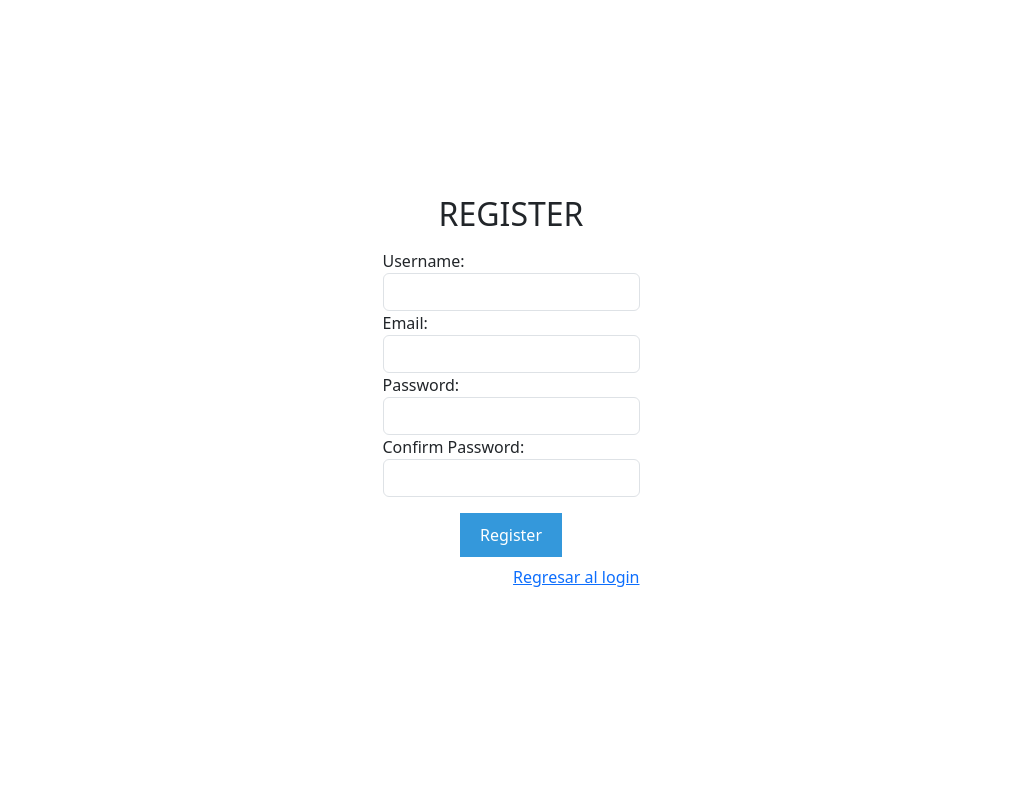
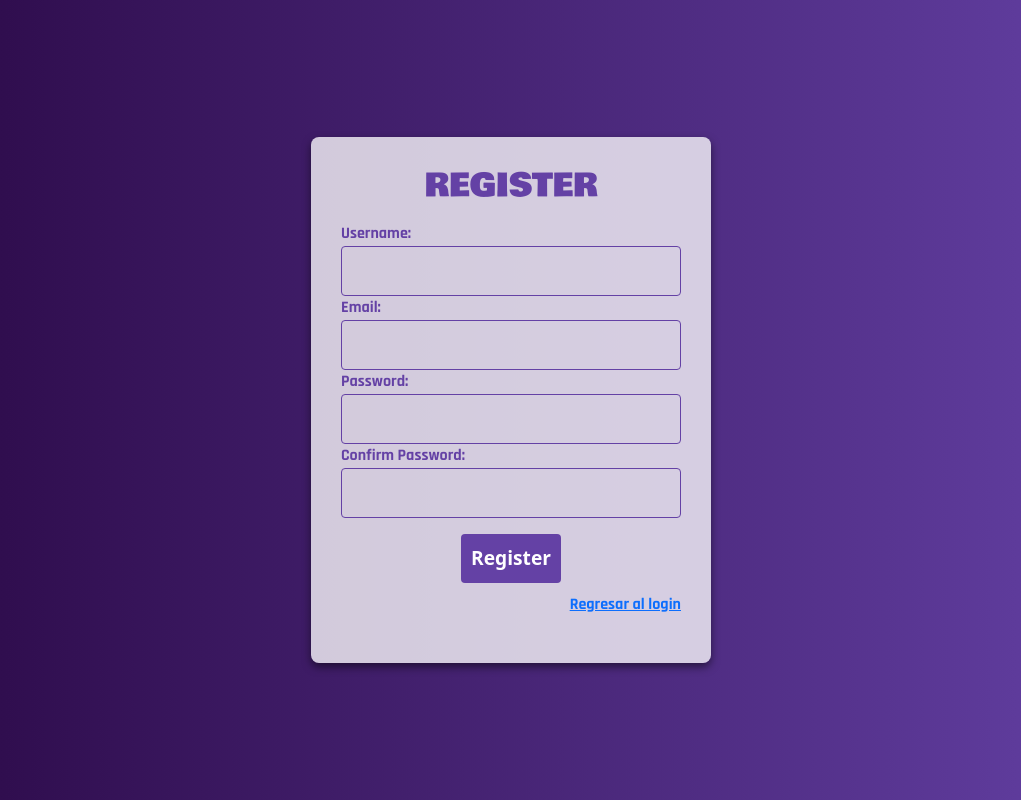
Before and after one commit to Mattews-Sty/Gestor_Tareas, a Django app: page /register/ in a window 1280 px wide. Shown: the whole page, without its empty margins (129-1150 px from the left). Run offline with Django 5.2, Linux system fonts and the light colour scheme; some libraries are stand-ins or nearby versions.

Commit message:
Mail Response

```diff
--- a/task_manager/task_manager/settings.py
+++ b/task_manager/task_manager/settings.py
@@ -145,6 +145,7 @@ STATICFILES_DIRS = [
 ]
 
 
+
 """
 BASE_DIR = Path(__file__).resolve().parent.parent
 STATICFILES_DIRS = [BASE_DIR / "static"]
--- a/task_manager/task_manager/static/css/register_styles.css
+++ b/task_manager/task_manager/static/css/register_styles.css
@@ -2,96 +2,85 @@
 @import url('https://fonts.googleapis.com/css2?family=Bowlby+One&display=swap');
 @import url('https://fonts.googleapis.com/css2?family=Anton&family=Caveat:wght@400..700&family=Ubuntu+Condensed&display=swap');
 
-body {
-    font-family: Arial, sans-serif;
-    margin: 0;
-    padding: 0;
-    background-color: #f4f4f4;
+body{
+    background: #6441A5;  /* fallback for old browsers */
+    background: -webkit-linear-gradient(to right, #2a0845, #6441A5);  /* Chrome 10-25, Safari 5.1-6 */
+    background: linear-gradient(to right, #2a0845, #6441A5); /* W3C, IE 10+/ Edge, Firefox 16+, Chrome 26+, Opera 12+, Safari 7+ */
 }
 
-header {
-    background-color: #333;
-    color: #fff;
-    padding: 20px;
+.container{
+    height: 100vh;
+}
+
+/* Estilo común para los formularios (login y register) */
+.form-container {
+    width: 100%;
+    min-height: 57%;
+    max-width: 400px;
+    margin: 50px auto;
+    padding: 30px;
+    border-radius: 8px;
+    box-shadow: 0 4px 8px rgba(0, 0, 0, 0.5);
+    background-color: rgba(255, 255, 255, 0.769);
+    transition: all 0.3s ease;
+    overflow: visible; /* Cambiar a visible para permitir la expansión */
+}
+
+/* Título del formulario */
+.form-container h2 {
+    color: #6441A5;
+    font-family: "Bowlby One";
+}
+
+.form-group input, label, button, a{
+    font-family: "Rajdhani";
+    font-weight: bolder
+}
+
+.form-group input{
+    background-color: transparent;
+}
+
+
+.form-group label {
+    display: block;
+    color: #6441A5; /* Color morado */
+}
+
+.form-group input {
+    width: 100%;
+    padding: 12px;
+    border: 1px solid #6441A5;
+    border-radius: 4px;
+    box-sizing: border-box;
+    font-family: "Ubuntu Condensed";
+}
+
+.form-group input:focus {
+    outline-color: #7300a7 /* Morado al hacer foco en el input */
+}
+
+#message p{
+    color: #e74c3c;
+    background-color: #f8d7da;
+    border-radius: 4px;
+    font-family: "Rajdhani";
+    font-weight: bolder;
+    font-size:medium;
     text-align: center;
 }
 
-.container {
-    display: flex;
-    min-height: 100vh;
+.btn-custom{
+    background-color: #6441A5; /* Color morado */
+    padding: 10px;
+    color: white; /* Color del texto */
+    border: none;
+    border-radius: 4px;
+    cursor: pointer;
+    font-size:larger;
+
 }
 
-.sidebar {
-    width: 200px;
-    background-color: #2c3e50;
-    padding: 20px;
-    color: #fff;
-    box-shadow: 2px 0 5px rgba(0, 0, 0, 0.1);
+.btn-custom:hover{
+    background-color: #2a0845; /* Color morado */
 }
-
-.sidebar ul {
-    list-style-type: none;
-    padding: 0;
-}
-
-.sidebar ul li {
-    margin-bottom: 15px;
-}
-
-.sidebar ul li a {
-    text-decoration: none;
-    color: #ecf0f1;
-    font-weight: bold;
-    display: block;
-    padding: 10px;
-    border-radius: 5px;
-    transition: background-color 0.3s;
-}
-
-.sidebar ul li a:hover {
-    background-color: #34495e;
-}
-
-.main-content {
-    flex: 1;
-    padding: 20px;
-}
-
-.project-list {
-    list-style-type: none;
-    padding: 0;
-}
-
-.project-list li {
-    margin-bottom: 15px;
-    padding: 15px;
-    background: #fff;
-    border: 1px solid #ddd;
-    border-radius: 5px;
-    box-shadow: 0 2px 5px rgba(0, 0, 0, 0.1);
-}
-
-.project-list li a {
-    text-decoration: none;
-    color: #3498db;
-    font-weight: bold;
-}
-
-.project-list li a:hover {
-    text-decoration: underline;
-}
-
-button {
-    background-color: #3498db;
-    color: #fff;
-    border: none;
-    padding: 10px 20px;
-    font-size: 16px;
-    border-radius: 5px;
-    cursor: pointer;
-    transition: background-color 0.3s;
-}
-
-button:hover {
-    background-color: #2980b9;
-}
--- a/task_manager/task_manager/templates/register.html
+++ b/task_manager/task_manager/templates/register.html
@@ -1,3 +1,4 @@
+
 <!DOCTYPE html>
 <html lang="en">
 <head>
--- /dev/null
+++ b/task_manager/task_manager/templates/registration/password_reset_subject.txt
@@ -0,0 +1,2 @@
+{% load i18n %}
+{% blocktrans %}Restablecimiento de tu contraseña en {{ site_name }}{% endblocktrans %}
--- a/task_manager/task_manager/urls.py
+++ b/task_manager/task_manager/urls.py
@@ -18,6 +18,5 @@ urlpatterns = [
     path('crear-proyecto/', proyectos_views.proyecto_create, name='crear_proyecto'),
     path('proyecto/<int:pk>/', proyectos_views.detalle_proyecto, name='detalle_proyecto'),
     path('proyectos/', include('proyectos.urls')),  # Incluir las URLs de la app 'proyectos'
-    path('accounts/', include('django.contrib.auth.urls')),  # URLs de autenticación
     path('reset/done/', auth_views.PasswordResetCompleteView.as_view(), name='password_reset_complete'),
 ]
--- a/task_manager/task_manager/views.py
+++ b/task_manager/task_manager/views.py
@@ -88,21 +88,38 @@ from django.contrib.auth.tokens import default_token_generator
 
 
 # Vista para la página de recuperación de contraseña
+
+from .forms import CustomPasswordResetForm
+from django.contrib.auth.views import PasswordResetView
+
+
+from django.contrib.auth.views import PasswordResetView
+from django.contrib.auth.forms import PasswordResetForm
+from django.urls import reverse_lazy
 from django.contrib import messages
 from django.shortcuts import render, redirect
-from .forms import CustomPasswordResetForm
 
 def password_reset(request):
     if request.method == 'POST':
         form = CustomPasswordResetForm(request.POST)
         if form.is_valid():
-            return redirect('password_reset_done')
+            email = form.cleaned_data['email']
+            form = PasswordResetForm({'email': email})
+            if form.is_valid():
+                view = PasswordResetView.as_view(
+                    template_name='registration/password_reset_form.html',
+                    email_template_name='registration/password_reset_email.html',
+                    subject_template_name='registration/password_reset_subject.txt',
+                    success_url=reverse_lazy('password_reset_done')
+                )
+                return view(request)
         for error in form.errors.values():
             messages.error(request, error)
         return redirect('password_reset')  # Redirigir para mostrar el mensaje
     else:
         form = CustomPasswordResetForm()
     return render(request, 'password_reset.html', {'form': form})
+
 
 
 
```
Also changed, not shown: task_manager/task_manager/templates/registration/login.html (deleted, +0 -55 lines), task_manager/task_manager/templates/registration/password_reset_email.html (added, +15 -0 lines), task_manager/db.sqlite3, task_manager/proyectos/templates/crear_proyecto.html (renamed from task_manager/proyectos/templates/proyectos/crear_proyecto.html), task_manager/proyectos/templates/detalle_proyecto.html (renamed from task_manager/proyectos/templates/proyectos/detalle_proyecto.html), task_manager/proyectos/templates/editar_colaboradores.html (renamed from task_manager/proyectos/templates/proyectos/editar_colaboradores.html), task_manager/proyectos/templates/editar_proyecto.html (renamed from task_manager/proyectos/templates/proyectos/editar_proyecto.html), task_manager/proyectos/templates/eliminar_proyecto.html (renamed from task_manager/proyectos/templates/proyectos/eliminar_proyecto.html), task_manager/proyectos/templates/proyecto_form.html (renamed from task_manager/proyectos/templates/proyectos/proyecto_form.html), task_manager/proyectos/templates/proyecto_list.html (renamed from task_manager/proyectos/templates/proyectos/proyecto_list.html), task_manager/proyectos/templates/tarea_form.html (renamed from task_manager/proyectos/templates/proyectos/tarea_form.html), task_manager/proyectos/templates/tarea_list.html (renamed from task_manager/proyectos/templates/proyectos/tarea_list.html).
